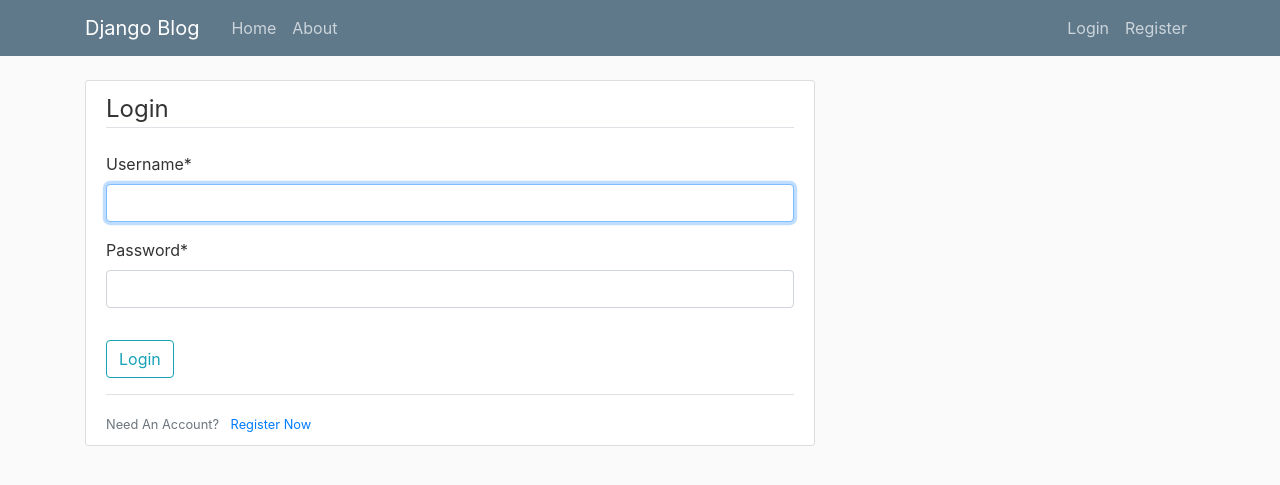
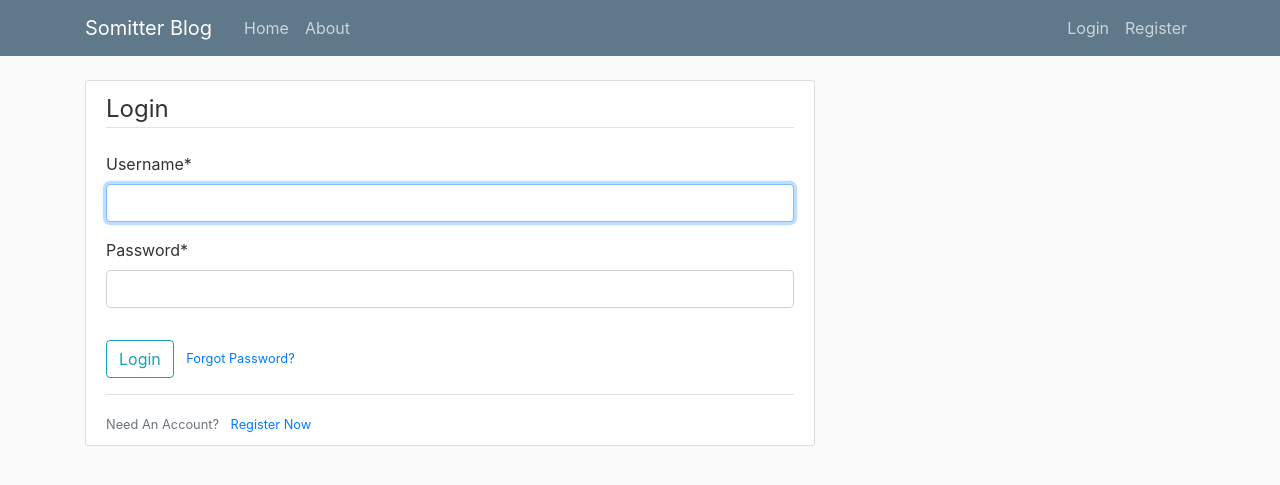
Before and after one commit to Zack-Ali-Hassan/blog-post-using-django, a Django app: page /login/ in a window 1280 px wide. Shown: the top 485 px of the page. Run offline with Django 5.2, Linux system fonts and the light colour scheme; some libraries are stand-ins or nearby versions.

Commit message:
8 commit Aug 23,2024

```diff
--- a/blog/templates/blog/base.html
+++ b/blog/templates/blog/base.html
@@ -22,7 +22,7 @@
     <header class="site-header">
       <nav class="navbar navbar-expand-md navbar-dark bg-steel fixed-top">
         <div class="container">
-          <a class="navbar-brand mr-4" href="{%url 'blog-home' %}">Django Blog</a>
+          <a class="navbar-brand mr-4" href="{%url 'blog-home' %}">Somitter Blog</a>
           <button class="navbar-toggler" type="button" data-toggle="collapse" data-target="#navbarToggle" aria-controls="navbarToggle" aria-expanded="false" aria-label="Toggle navigation">
           <span class="navbar-toggler-icon"></span>
           </button>
--- a/user/templates/user/login.html
+++ b/user/templates/user/login.html
@@ -9,6 +9,9 @@
     </fieldset>
     <div class="form-group">
         <button type="submit" class="btn btn-outline-info">Login</button>
+        <small class="text-muted ml-2">
+          <a href="" class="">Forgot Password?</a>
+        </small>
     </div>
   </form>
   <div class="border-top pt-3">
```
Also changed, not shown: blog/templates/blog/home.html (+19 -3 lines), db.sqlite3.
